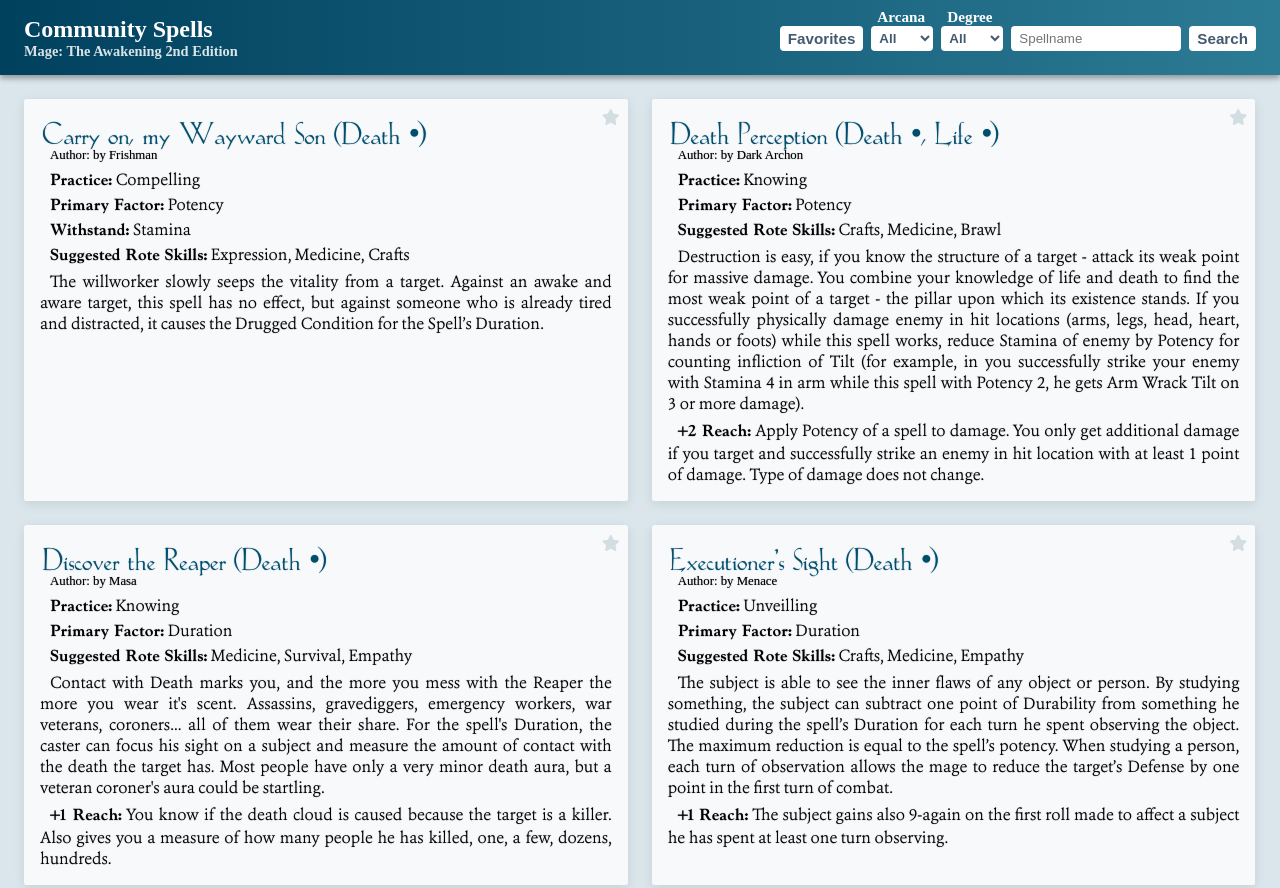
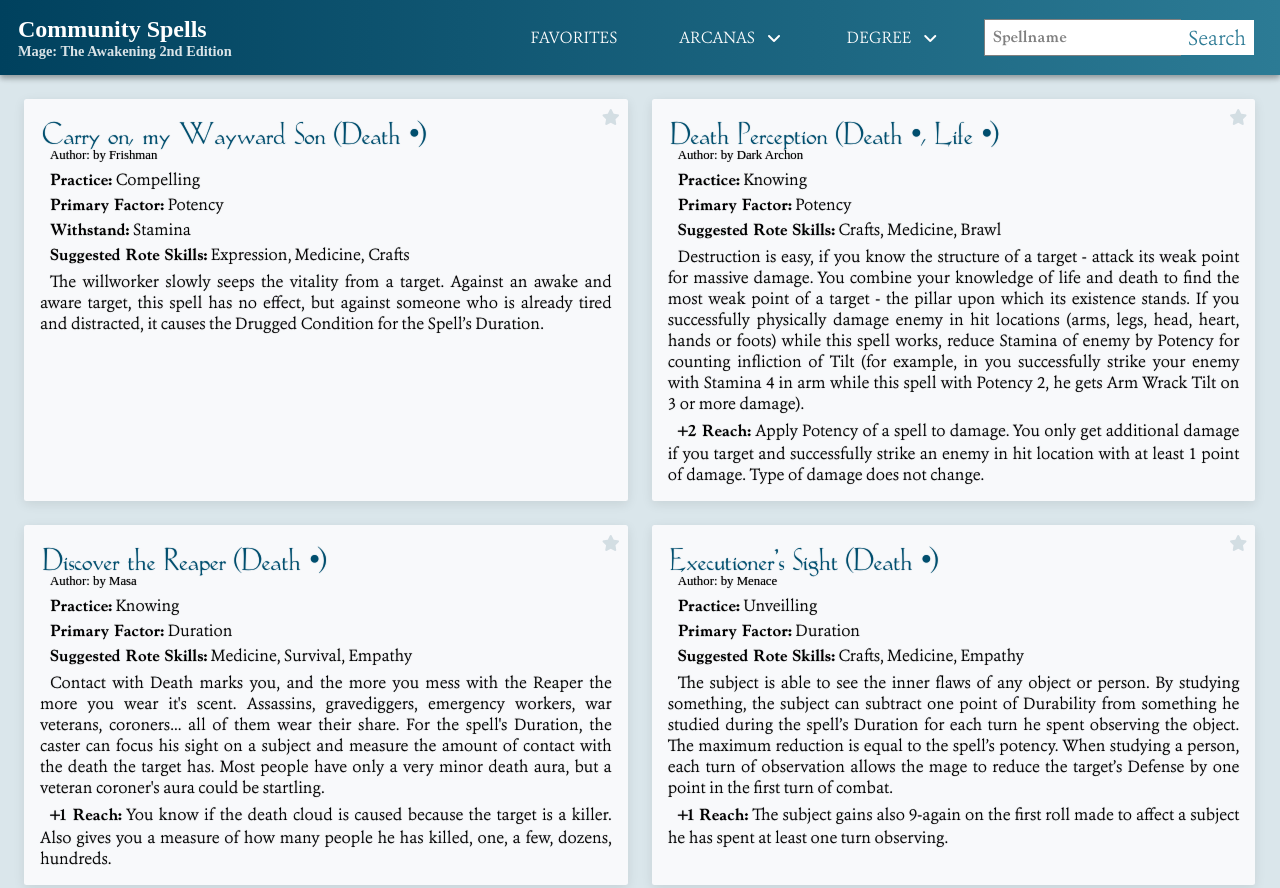
Before and after one commit to werikscs/mage-spell-site, a plain HTML site: page index.html in a window 1280 px wide. Shown: the top 888 px of the page. Drawn offline with Linux system fonts and the light colour scheme.

Commit message:
feat: implement new menu

```diff
--- a/index.html
+++ b/index.html
@@ -10,6 +10,7 @@
 
     <link rel="stylesheet" href="./src/css/font-styles.css" />
     <link rel="stylesheet" href="./src/css/styles.css" />
+    <link rel="stylesheet" href="./src/css/menu.css">
     <link rel="stylesheet" href="./src/css/list-item.css" />
     <link rel="stylesheet" href="./src/css/no-spells.css" />
 
@@ -23,49 +24,53 @@
           <p>Mage: The Awakening 2nd Edition</p>
         </h1>
 
-        <section class="filters">
-          <div class="filters__background-aux"></div>
+        <nav class="menu">
 
-          <ul class="filters__list">
-            <li class="filters__list-item filter__input-search">
-              <input class="search-input" type="text" name="spellname" placeholder="Spellname" />
-              <button class="search-button">Search</button>
+          <div class="bg-aux"></div>
+
+          <ul class="menu__ul-filters">
+
+            <li class="search-input">
+              <input type="text" name="spellname" placeholder="Spellname" />
+              <button >Search</button>
             </li>
 
-            <li><button class="favorite">Favorites</button></li>
+            <li><a href="#" class="favorite">FAVORITES</a></li>
 
-            <li class="filters__list-item filter__arcana">
-              <label for="arcana">Arcana</label>
-              <select name="arcanas" id="arcanas">
-                <option value="all" selected>All</option>
-                <option value="death">Death</option>
-                <option value="fate">Fate</option>
-                <option value="forces">Forces</option>
-                <option value="life">Life</option>
-                <option value="matter">Matter</option>
-                <option value="mind">Mind</option>
-                <option value="prime">Prime</option>
-                <option value="space">Space</option>
-                <option value="spirit">Spirit</option>
-                <option value="time">Time</option>
-              </select>
+            <li>
+              <a href="#">ARCANAS<i class="fa-solid fa-angle-down"></i></a>
+              <ul id="arcanas">
+                <li><a href="#">ALL</a></li>
+                <li><a href="#">DEATH</a></li>
+                <li><a href="#">FATE</a></li>
+                <li><a href="#">FORCES</a></li>
+                <li><a href="#">LIFE</a></li>
+                <li><a href="#">MATTER</a></li>
+                <li><a href="#">MIND</a></li>
+                <li><a href="#">PRIME</a></li>
+                <li><a href="#">SPACE</a></li>
+                <li><a href="#">SPIRIT</a></li>
+                <li><a href="#">TIME</a></li>
+              </ul>
             </li>
 
-            <li class="filters__list-item filter__degree">
-              <label for="degrees">Degree</label>
-              <select name="degrees" id="degrees">
-                <option value="all" selected>All</option>
-                <option value="initiate">Initiate (•)</option>
-                <option value="apprentice">Apprentice (••)</option>
-                <option value="disciple">Disciple (•••)</option>
-                <option value="adept">Adept (••••)</option>
-                <option value="master">Master (•••••)</option>
-              </select>
+            <li><a href="#">DEGREE<i class="fa-solid fa-angle-down"></i></a>
+              <ul id="degrees">
+                <li><a href="#">ALL</a></li>
+                <li><a href="#">INITIATE (•)</a></li>
+                <li><a href="#">APPRENTICE (••)</a></li>
+                <li><a href="#">DISCIPLE (•••)</a></li>
+                <li><a href="#">ADEPT (••••)</a></li>
+                <li><a href="#">MASTER (•••••)</a></li>
+              </ul>
             </li>
+
           </ul>
-        </section>
 
-        <i class="header__menuIcon fa-solid fa-bars"></i>
+        </nav>
+
+        <i class="header__menu-icon fa-solid fa-bars"></i>
+
       </section>
     </header>
 
--- /dev/null
+++ b/src/css/menu.css
@@ -0,0 +1,303 @@
+:root{
+  --li-height: 25px;
+  --transition-time: 0.3s;
+}
+
+header{
+  width: 100%;
+  height: 75px;
+  position: fixed;
+  display: flex;
+  justify-content: center;
+  align-items: center;
+  background: linear-gradient(-90deg, rgba(44,123,149,1) 0%, rgba(0,65,94,1) 100%);
+  z-index: 5;
+  box-shadow: rgb(0 0 0 / 16%) 0px 3px 6px, rgb(0 0 0 / 23%) 0px 3px 6px;
+}
+
+.header__internal{
+  width: 100%;
+  height: 100%;
+  display: flex;
+  justify-content: space-evenly;
+  align-items: center;
+  max-width: var(--max-width);
+}
+
+.header__title{
+  color: white;
+  font-size: 1.5rem;
+  padding-left: 18px;
+}
+
+.header__title p {
+  color: rgba(255, 255, 255, 0.85);
+  text-align: start;
+  font-size: 0.9rem;
+}
+
+.filters--opened{
+  display: flex;
+}
+
+.bg-aux{
+  display: none;
+  width: 100%;
+  height: 100%;
+  position: fixed;
+  top: 75px;
+  right: 0;
+  z-index: 3;
+  background-color: rgba(0, 0, 0, 0.35);
+  transition: var(--transition);
+}
+
+.bg-aux.filters--opened{
+  transition: var(--transition);
+  display: flex;
+}
+
+.menu .menu__ul-filters{
+  display: flex;
+  flex-direction: column;
+  gap: 12px;
+  width: 50%;
+  height: 100%;
+
+  position: fixed;
+  top: 75px;
+  right: 0;
+  z-index: 4;
+
+  padding: 8px 8px;
+  transform: translateX(100%);
+
+  background-color: #e0e8ef;
+  list-style-type: none;
+  transition: var(--transition-time);
+}
+
+.menu__ul-filters.filters--opened{
+  transition: var(--transition-time);
+  transform: translateX(0);
+}
+
+.menu .menu__ul-filters li{
+  display: flex;
+  flex-direction: column;
+  align-items: center;
+  justify-content: center;
+  position: relative;
+  height: 45px;
+}
+
+.menu .menu__ul-filters li a .fa-angle-down{
+  padding: 0 12px;
+}
+
+.menu .menu__ul-filters li:hover a .fa-angle-down{
+  transform: rotate(180deg);
+}
+
+.menu .menu__ul-filters li a{
+  text-decoration: none;
+  text-align: center;
+  font-family: 'erato-light';
+  height: 100%;
+  display: flex;
+  width: 100%;
+  align-items: center;
+  justify-content: center;
+}
+
+.menu .menu__ul-filters li a:hover{
+  background-color: #2c7a94;
+  color: white;
+}
+
+.menu .menu__ul-filters ul{
+  display: none;
+  width: 150px;
+  top: 45px;
+  left: 0;
+  position: absolute;
+  z-index: 5;
+  transition: var(--transition-time);
+}
+
+.menu .menu__ul-filters li:hover ul{
+  display: block;
+  height: fit-content;
+  width: 100%;
+  background-color: white;
+  transition: var(--transition-time);
+}
+
+.menu .menu__ul-filters ul li{
+  height: 35px;
+}
+
+.menu .menu__ul-filters ul li a{
+  display: flex;
+  flex-direction: column;
+  align-items: center;
+  justify-content: center;
+  position: relative;
+}
+
+.menu .menu__ul-filters .search-input{
+  display: flex;
+  flex-direction: column;
+  justify-content: center;
+  align-items: center;
+  height: fit-content;
+}
+
+.search-input input{
+  width: 100%;
+  height: 35px;
+  padding: 8px;
+  font-size: 1rem;
+  font-family: 'indira';
+  outline: 1px solid gray;
+  border: none;
+  color: gray;
+}
+
+.search-input input::placeholder{
+  color: gray;
+}
+
+.search-input input:focus{
+  outline: 2px solid #2c7a94;
+}
+
+.search-input button{
+  margin-top: 4px;
+  width: 100%;
+  height: 35px;
+  border: none;
+  color: #fff;
+  background-color: #2c7a94;
+  font-size: 1.25rem;
+  font-family: 'erato-light';
+  cursor: pointer;
+}
+
+.search-input button:hover{
+  color: #fff;
+  filter: brightness(1.2);
+}
+
+.header__menu-icon{
+  font-size: 1.5rem;
+  padding: 0 16px;
+  color: #ffffff;
+  margin-left: auto;
+  cursor: pointer;
+}
+
+@media screen and (min-width: 1024px) {
+
+  .menu{
+    display: flex;
+    height: 100%;
+    flex-direction: column;
+    justify-content: center;
+    align-items: center;
+    margin-left: auto;
+    padding-right: 18px;
+  }
+
+  .bg-aux{
+    display: none;
+  }
+
+  .menu .menu__ul-filters{
+    display: flex;
+    flex-direction: row;
+    align-items: center;
+    width: 100%;
+    height: 100%;
+
+    position: static;
+
+    background-color: transparent;
+    padding: 0 8px;
+    transform: unset;
+
+    list-style-type: none;
+  }
+
+  .menu .menu__ul-filters > *{
+    flex-grow: 1;
+  }
+
+  .menu .menu__ul-filters li{
+    width: 150px;
+    height: 100%;
+  }
+
+  .menu .menu__ul-filters li a{
+    color: #fff;
+  }
+
+  .menu .menu__ul-filters li a:hover{
+    color: #fff;
+    background-color: transparent;
+  }
+
+  .menu .menu__ul-filters li:hover ul{
+    background-color: #e0e8ef;
+  }
+
+  .menu .menu__ul-filters ul{
+    width: 100%;
+    top: 75px;
+  }
+
+  .menu .menu__ul-filters ul li{
+    color: #2c7a94;
+    width: 100%;
+  }
+
+  .menu .menu__ul-filters ul li a{
+    height: 50px;
+    color: #2c7a94;
+    margin: 0 8px;
+  }
+
+  .menu .menu__ul-filters ul li a:hover{
+    color: #fff;
+    background-color: #2c7a94;
+  }
+
+  .header__menu-icon{
+    display: none;
+  }
+
+  .menu .menu__ul-filters .search-input{
+    order: 10;
+    width: fit-content;
+    flex-direction: row;
+  }
+
+  .search-input input{
+    width: 195px;
+    flex-grow: 1;
+  }
+
+  .search-input button{
+    width: fit-content;
+    padding: 0 8px;
+    margin: 0;
+    background-color: white;
+    color: #2c7a94;
+  }
+
+  .search-input button:hover{
+    background-color: #2c7a94;
+    color: white;
+  }
+
+}
--- a/src/css/styles.css
+++ b/src/css/styles.css
@@ -31,7 +31,7 @@ body{
   background: #c2d2d8;
 }
 
-header{
+/* header{
   width: 100%;
   height: 75px;
   position: fixed;
@@ -41,34 +41,7 @@ header{
   background: linear-gradient(-90deg, rgba(44,123,149,1) 0%, rgba(0,65,94,1) 100%);
   z-index: 5;
   box-shadow: rgba(0, 0, 0, 0.16) 0px 3px 6px, rgba(0, 0, 0, 0.23) 0px 3px 6px;
-}
-
-.header__internal{
-  width: 100%;
-  display: flex;
-  justify-content: space-evenly;
-  align-items: center;
-  max-width: var(--max-width);
-}
-
-.header__title{
-  color: white;
-  font-size: 1.5rem;
-  padding-left: 18px;
-}
-
-.header__title p{
-  color: rgba(255, 255, 255, 0.85);
-  text-align: start;
-  font-size: 0.9rem;
-}
-
-.header__menuIcon{
-  font-size: 1.5rem;
-  padding: 0 16px;
-  color: #ffffff;
-  margin-left: auto;
-}
+} */
 
 .main{
   position: relative;
@@ -76,105 +49,6 @@ header{
   background-color: var(--color-background-list);
   display: flex;
   justify-content: center;
-}
-
-.filters{
-  display: flex;
-  justify-content: flex-end;
-  position: absolute;
-  top: 75px;
-  z-index: 3;
-}
-
-.filters__background-aux{
-  display: none;
-  left: 0;
-  background-color: var(--color-background-filters--closed);
-}
-
-.filters__list{
-  max-width: 50%;
-  display: none;
-  right: 0;
-  padding: 8px;
-  background-color: var(--color-primary-50);
-}
-
-.filters__list > *{
-  margin-bottom: 16px;
-}
-
-.filter__input-search{
-  gap: 8px;
-}
-
-.favorite, .search-button{
-  width: 100%;
-  height: 25px;
-  cursor: pointer;
-  padding: 4px;
-  text-align: center;
-  border-radius: 4px;
-  font-weight: 600;
-  color: #ffffff;
-  background-color: var(--color-secundary);
-  border: none;
-  font-size: var(--font-size-filters);
-}
-
-.favorite:hover, .search-button:hover{
-  filter: brightness(0.9);
-}
-
-.search-input{
-  border-radius: 4px;
-  border: none;
-  outline: none;
-  height: var(--height-filters);
-  padding-left: 6px;
-}
-
-.search-button{
-  border: none;
-}
-
-select{
-  height: 25px;
-  border-radius: var(--border-radius-filter);
-  border: none;
-  background-color: #ffffff;
-  padding-left: 4px;
-  outline: none;
-  border: none;
-}
-
-label{
-  color: #333;
-  font-weight: 600;
-  font-size: var(--font-size-filters);
-  padding-left: 6px;
-}
-
-
-.filters--opened{
-  display: unset;
-  position: fixed;
-  padding: 8px;
-  width: 100%;
-  height: 100vh;
-  z-index: 4;
-}
-
-.disabled-scroll{
-  overflow: hidden;
-}
-
-.filters__list-item{
-  display: flex;
-  flex-direction: column;
-  padding-top: 4px;
-  padding-bottom: 4px;
-  list-style-type: none;
 }
 
 .spells{
@@ -220,38 +94,20 @@ label{
 
 @media screen and (min-width: 425px) {
 
-  .filters__list{
-    min-width: 210px;
-    max-width: 40%;
-  }
+
 
 }
 
 @media screen and (min-width: 768px) {
 
-  header{
+  /* header{
     width: 100%;
     display: flex;
     justify-content: center;
     align-items: center;
     background-color: var(--color-primary);
     z-index: 5;
-  }
-
-  .header__internal{
-    justify-content: space-between;
-    padding: 0 24px;
-  }
-
-  .header__title{
-    font-size: 1.5rem;
-    margin: 0;
-    padding: 0;
-  }
-
-  .header__title p{
-    display: block;
-  }
+  } */
 
   .main{
     display: flex;
@@ -269,80 +125,6 @@ label{
 
   .spells__list{
     margin-right: 0;
-  }
-
-  .filters{
-    position: static;
-  }
-
-  .filters__background-aux{
-    display: none;
-  }
-
-  .filters__list{
-    width: unset;
-    display: flex;
-    align-items: flex-end;
-    max-width: none;
-    padding: 0;
-    background-color: transparent;
-  }
-
-  .filters__list-item{
-    padding: 0 0 0 8px;
-  }
-
-  .favorite{
-    color: var(--color-text-filters-desktop);
-    background-color: #ffffff;
-  }
-
-  .filter__input-search{
-    order: 3;
-    display: flex;
-    flex-direction: row;
-    align-self: flex-end;
-    height: 25px;
-  }
-
-  label{
-    color: #ffffff;
-    font-weight: 600;
-  }
-
-  select{
-    color: var(--color-text-filters-desktop);
-    background-color: #ffffff;
-    font-weight: 600;
-  }
-
-  .search-input{
-    max-width: 170px;
-    padding: 0 8px;
-  }
-
-  .search-button{
-    width: fit-content;
-    cursor: pointer;
-    color: var(--color-text-filters-desktop);
-    background-color: #ffffff;
-    padding: 0 8px;
-  }
-
-  .favorite{
-    padding: 0 8px;
-  }
-
-  .filter__arcana{
-    width: 70px;
-  }
-
-  .filter__degree{
-    width: 70px;
-  }
-
-  .header__menuIcon{
-    display: none;
   }
 
 }
@@ -382,10 +164,6 @@ label{
 
 @media screen and (min-width: 1780px) {
 
-  .header__internal{
-    padding: 0;
-  }
-
 }
 
 .hidden{
```
Also changed, not shown: app.js (+12 -8 lines), src/js/setupOpenCloseMenu.js (+5 -14 lines).
